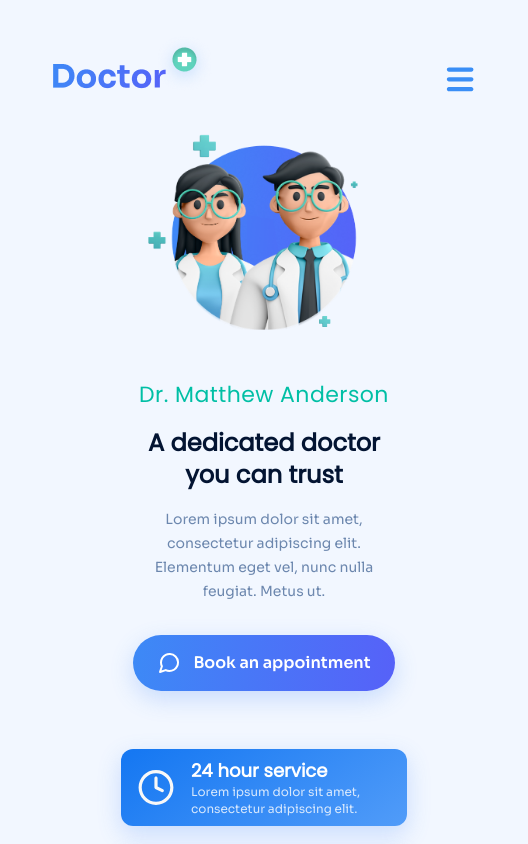
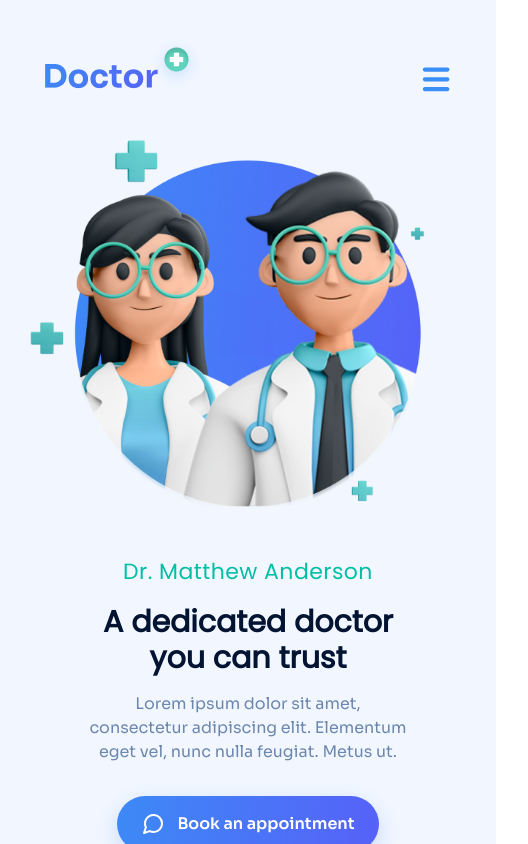
Before and after one commit to vivienogoun/FigmaToCode-Challenge-Week1-vivienogoun, a Next.js app: page / in a window 390 px wide. Shown: the top 844 px of the page, 528 px wide, since content can reach past the window. Built offline with nearby package versions, Linux system fonts and the light colour scheme.

Commit message:
improve responsivity

```diff
--- a/src/app/page.tsx
+++ b/src/app/page.tsx
@@ -28,17 +28,17 @@ export default function Home() {
       <section className="bg-[#F2F7FF] flex flex-col items-center w-full p-0 sm:p-24 pb-0 relative">
         <div className="flex flex-col-reverse sm:flex-row items-center mb-48 sm:mb-32 gap-12 sm:gap-0">
           {/* text content */}
-          <div className="w-[50%] flex justify-center">
+          <div className="sm:w-[50%] flex justify-center">
             <div className="inline-flex flex-col items-center sm:items-start gap-8">
               <div className="flex flex-col items-center sm:items-start gap-4">
                 <p className="text-green text-[22px] leading-normal font-medium tracking-[.44px]">
                   Dr. Matthew Anderson
                 </p>
-                <p className="text-[#031432] text-center sm:text-left text-2xl sm:text-5xl font-bold tracking-[120%] max-w-[500px]">
+                <p className="text-[#031432] text-center sm:text-left text-3xl sm:text-5xl font-bold tracking-[120%] max-w-[325px] sm:max-w-[500px]">
                   A dedicated doctor you can trust
                 </p>
                 <p
-                  className={`${sora.className} text-center sm:text-left text-second text-sm sm:text-[16px] leading-6 max-w-[480px]`}
+                  className={`${sora.className} text-center sm:text-left text-second sm:text-[16px] leading-6 max-w-[325px] sm:max-w-[480px]`}
                 >
                   Lorem ipsum dolor sit amet, consectetur adipiscing elit.
                   Elementum eget vel, nunc nulla feugiat. Metus ut.
@@ -52,7 +52,7 @@ export default function Home() {
           </div>
 
           {/* Object */}
-          <div className="w-[50%]">
+          <div className="sm:w-[50%]">
             <Image
               src={"/section1-graphics.png"}
               alt=""
@@ -207,7 +207,7 @@ export default function Home() {
       </section>
 
       {/* section 4: CTA */}
-      <section className="relative m-16 sm:m-24">
+      <section className="relative m-12 sm:m-24">
         {/* info box */}
         <div className="flex flex-col items-center gap-3">
           <p className="text-green text-center text-[22px] font-medium leading-normal tracking-[.44px]">
@@ -251,7 +251,7 @@ export default function Home() {
       </section>
 
       {/* section 5: video */}
-      <section className="m-16 sm:m-24 flex flex-col items-center gap-8">
+      <section className="m-12 sm:m-24 flex flex-col items-center gap-8">
         <p className="text-green text-center text-[22px] font-medium tracking-[.44px]">
           Why Dr. Matthew Anderson?
         </p>
@@ -303,7 +303,7 @@ export default function Home() {
       </section>
 
       {/* section 6: review */}
-      <section className="bg-[#F2F7FF] w-full p-16 sm:p-24 flex flex-col items-center gap-12">
+      <section className="bg-[#F2F7FF] w-full p-12 sm:p-24 flex flex-col items-center gap-12">
         {/* testimonials */}
         <div className="flex flex-col items-start gap-4 max-w-[676px]">
           <p className="text-dark text-center text-2xl sm:text-[32px] font-semibold max-w-[400px] sm:max-w-[none]">
--- a/src/components/section1/list-item.tsx
+++ b/src/components/section1/list-item.tsx
@@ -14,14 +14,14 @@ export default function Section1ListItem({
 }: Section1ListItemProps) {
   return (
     <div
-      className="flex py-2 px-4 items-center gap-4 rounded-xl shadow-[0_8px_23px_0_rgba(65,132,247,0.24)]"
+      className="flex py-2 px-4 justify-center items-center gap-4 rounded-xl shadow-[0_8px_23px_0_rgba(65,132,247,0.24)]"
       style={{
         background: "linear-gradient(145deg, #1678F2 3.73%, #65A8FB 132.69%)",
       }}
     >
       {icon}
       <div className="flex flex-col justify-center items-start max-w-[200px]">
-        <p className="text-white text-center text-lg leading-normal font-semibold">
+        <p className="text-white text-center text-[16px] sm:text-lg leading-normal font-semibold">
           {title}
         </p>
         <p
--- a/src/components/section5/list-item.tsx
+++ b/src/components/section5/list-item.tsx
@@ -18,7 +18,7 @@ export default function Section5ListItem({
       }}
     >
       {icon}
-      <span className="text-white text-center text-lg leading-normal font-semibold">
+      <span className="text-white text-center text-[16px] sm:text-lg leading-normal font-semibold">
         {text}
       </span>
     </div>
```
